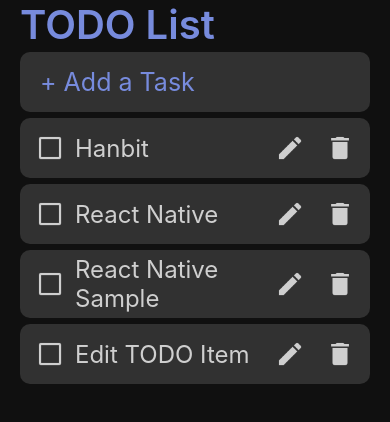
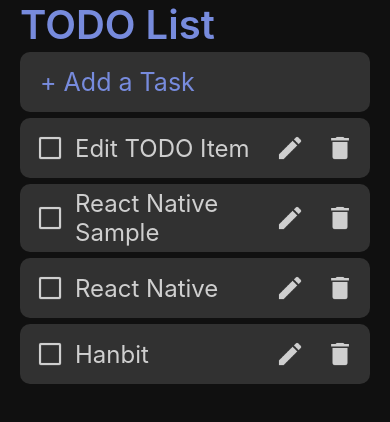
Before and after one commit to reviewtaurant/todo-list-bowon, a React Native app: screen / in a window 390 px wide. Shown: the top 422 px of the page. Built offline with nearby package versions, Linux system fonts and the light colour scheme.

Commit message:
Add 'Add' function

```diff
--- a/src/App.js
+++ b/src/App.js
@@ -28,11 +28,24 @@
 const width = Dimensions.get('window').width;
 
 export default function App() {
-    const [newTask, setNewTask] = useState(''); //tast 변수의 추가와 setter 함수 추가
+    const [newTask, setNewTask] = useState(''); //task 변수의 추가와 setter 함수 추가
+
+    const [tasks, setTasks] = useState({
+        '1': { id: '1', text: 'Hanbit', completed: false },
+        '2': { id: '2', text: 'React Native', completed: true },
+        '3': { id: '3', text: 'React Native Sample', completed: false },
+        '4': { id: '4', text: 'Edit TODO Item', completed: false },
+    }); //useState를 이용해 할 일 목록을 저장하고 관리할 tasks 변수 생성, setter 함수 생성
 
     const _addTask = () => {
-        alert(`Add: ${newTask}`);
+        const ID = Date.now().toString();
+
+        const newTaskObject = {
+            [ID]: { id: ID, text: newTask, completed: false },
+        };
+
         setNewTask('');
+        setTasks({ ...tasks, ...newTaskObject });
     }; // task를 추가하는 함수 삽입
 
     const _handleTextChange = text => {
@@ -54,10 +67,11 @@
                     onSubmitEditing={_addTask}
                 />
                 <List width={width}>
-                    <Task text="Hanbit" />
-                    <Task text="React Native" />
-                    <Task text="React Native Sample" />
-                    <Task text="Edit TODO Item" />
+                    {Object.values(tasks)
+                        .reverse() // 역순으로 배열되게해서 최신 항목이 잘 보이게 함
+                        .map(item => (
+                            <Task key={item.id} text={item.text}/>
+                        ))}
                 </List>
             </Container>
         </ThemeProvider>
```
